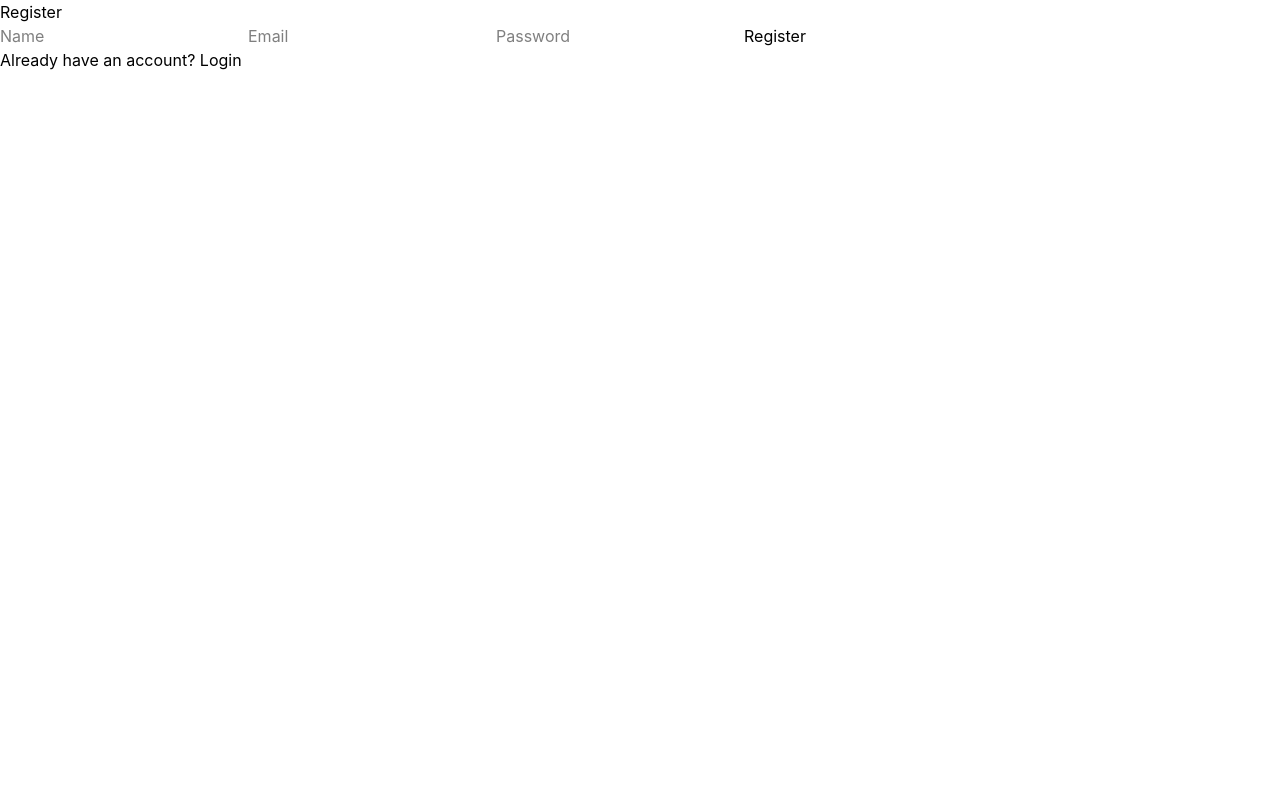
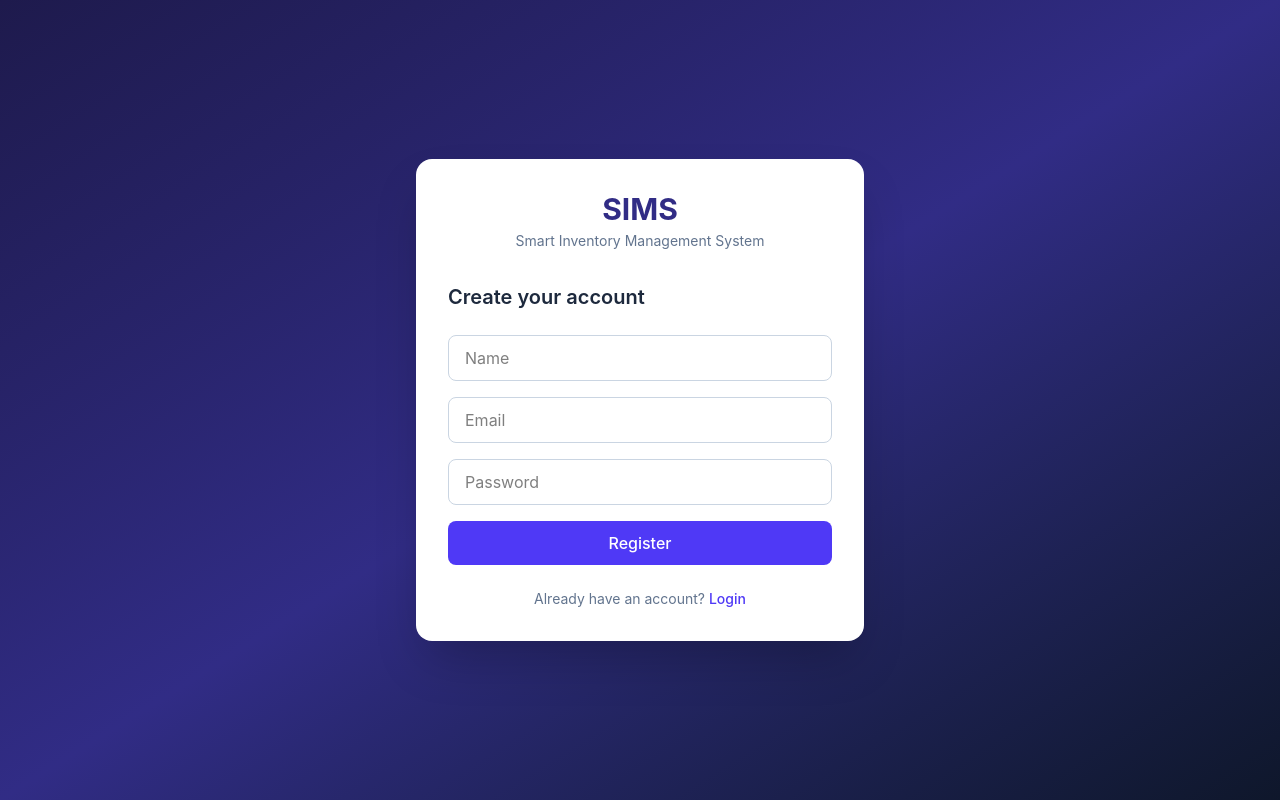
Before and after one commit to Sunita-lab/SIMS---Smart-Inventory-Management-System, a React (Vite) app in the folder client/: page /register in a window 1280 px wide. Built offline with nearby package versions, Linux system fonts and the light colour scheme.

Commit message:
style: modernize Register and Dashboard pages with vibrant gradients

```diff
--- a/client/src/pages/Dashboard.jsx
+++ b/client/src/pages/Dashboard.jsx
@@ -1,4 +1,5 @@
 import { useState, useEffect } from 'react';
+import { Package, Users, Boxes, AlertTriangle } from 'lucide-react';
 import API from '../api/axios';
 import Navbar from '../components/Navbar';
 
@@ -25,19 +26,66 @@ function Dashboard() {
     fetchStats();
   }, []);
 
+  const cards = [
+    {
+      title: 'Total Products',
+      value: stats.totalProducts,
+      icon: <Package className="w-6 h-6 text-white" />,
+      gradient: 'from-indigo-500 to-indigo-700',
+    },
+    {
+      title: 'Total Suppliers',
+      value: stats.totalSuppliers,
+      icon: <Users className="w-6 h-6 text-white" />,
+      gradient: 'from-violet-500 to-purple-700',
+    },
+    {
+      title: 'Total Stock',
+      value: stats.totalStock,
+      icon: <Boxes className="w-6 h-6 text-white" />,
+      gradient: 'from-emerald-500 to-emerald-700',
+    },
+    {
+      title: 'Low Stock Alerts',
+      value: stats.lowStockCount,
+      icon: <AlertTriangle className="w-6 h-6 text-white" />,
+      gradient: 'from-amber-500 to-orange-600',
+    },
+  ];
+
   return (
-    <div>
+    <div className="min-h-screen bg-slate-100">
       <Navbar />
-      <div style={{ padding: '20px' }}>
-        <h2>Dashboard</h2>
+      <div className="max-w-7xl mx-auto px-6 py-10">
+        <div className="mb-8">
+        <h2 className="text-3xl font-extrabold text-slate-900 tracking-tight">
+        Dashboard
+       </h2>
+       <p className="text-slate-500 mt-1">
+       Here's an overview of your inventory today.
+      </p>
+      <div className="h-1 w-16 bg-gradient-to-r from-indigo-600 to-emerald-500 rounded-full mt-3"></div>
+      </div>
         {loading ? (
-          <p>Loading dashboard...</p>
+          <p className="text-slate-500">Loading dashboard...</p>
         ) : (
-          <div style={{ display: 'grid', gridTemplateColumns: 'repeat(4, 1fr)', gap: '16px', marginTop: '24px' }}>
-            <StatCard title="Total Products" value={stats.totalProducts} />
-            <StatCard title="Total Suppliers" value={stats.totalSuppliers} />
-            <StatCard title="Total Stock" value={stats.totalStock} />
-            <StatCard title="Low Stock Alerts" value={stats.lowStockCount} highlight={stats.lowStockCount > 0} />
+          <div className="grid grid-cols-1 sm:grid-cols-2 lg:grid-cols-4 gap-6">
+            {cards.map((c, i) => (
+              <div
+                key={i}
+                className="bg-white rounded-2xl shadow-lg hover:shadow-xl transition-shadow overflow-hidden"
+              >
+                <div className={`bg-gradient-to-br ${c.gradient} p-5`}>
+                  <div className="w-11 h-11 bg-white/20 rounded-lg flex items-center justify-center backdrop-blur-sm">
+                    {c.icon}
+                  </div>
+                </div>
+                <div className="p-5">
+                  <p className="text-slate-500 text-sm">{c.title}</p>
+                  <h3 className="text-3xl font-bold text-slate-900 mt-1">{c.value}</h3>
+                </div>
+              </div>
+            ))}
           </div>
         )}
       </div>
@@ -45,20 +93,4 @@ function Dashboard() {
   );
 }
 
-function StatCard({ title, value, highlight }) {
-  return (
-    <div
-      style={{
-        border: '1px solid #ddd',
-        borderRadius: '8px',
-        padding: '16px',
-        backgroundColor: highlight ? '#fff3cd' : '#fff',
-      }}
-    >
-      <p style={{ color: '#666', fontSize: '14px' }}>{title}</p>
-      <h3 style={{ fontSize: '28px', margin: '8px 0 0' }}>{value}</h3>
-    </div>
-  );
-}
-
 export default Dashboard;
--- a/client/src/pages/Register.jsx
+++ b/client/src/pages/Register.jsx
@@ -24,16 +24,60 @@ function Register() {
   };
 
   return (
-    <div>
-      <h2>Register</h2>
-      {error && <p style={{ color: 'red' }}>{error}</p>}
-      <form onSubmit={handleSubmit}>
-        <input name="name" placeholder="Name" onChange={handleChange} required />
-        <input name="email" type="email" placeholder="Email" onChange={handleChange} required />
-        <input name="password" type="password" placeholder="Password" onChange={handleChange} required />
-        <button type="submit">Register</button>
-      </form>
-      <p>Already have an account? <Link to="/login">Login</Link></p>
+    <div className="min-h-screen flex items-center justify-center bg-gradient-to-br from-indigo-950 via-indigo-900 to-slate-900 px-4">
+      <div className="bg-white rounded-2xl shadow-2xl p-8 w-full max-w-md">
+        <div className="text-center mb-8">
+          <h1 className="text-3xl font-bold text-indigo-900">SIMS</h1>
+          <p className="text-slate-500 text-sm mt-1">Smart Inventory Management System</p>
+        </div>
+
+        <h2 className="text-xl font-semibold text-slate-800 mb-6">Create your account</h2>
+
+        {error && (
+          <div className="bg-red-50 text-red-600 text-sm px-4 py-2 rounded-lg mb-4">
+            {error}
+          </div>
+        )}
+
+        <form onSubmit={handleSubmit} className="space-y-4">
+          <input
+            name="name"
+            placeholder="Name"
+            onChange={handleChange}
+            required
+            className="w-full px-4 py-2.5 border border-slate-300 rounded-lg focus:outline-none focus:ring-2 focus:ring-indigo-500 focus:border-transparent"
+          />
+          <input
+            name="email"
+            type="email"
+            placeholder="Email"
+            onChange={handleChange}
+            required
+            className="w-full px-4 py-2.5 border border-slate-300 rounded-lg focus:outline-none focus:ring-2 focus:ring-indigo-500 focus:border-transparent"
+          />
+          <input
+            name="password"
+            type="password"
+            placeholder="Password"
+            onChange={handleChange}
+            required
+            className="w-full px-4 py-2.5 border border-slate-300 rounded-lg focus:outline-none focus:ring-2 focus:ring-indigo-500 focus:border-transparent"
+          />
+          <button
+            type="submit"
+            className="w-full bg-indigo-600 hover:bg-indigo-700 text-white font-medium py-2.5 rounded-lg transition-colors"
+          >
+            Register
+          </button>
+        </form>
+
+        <p className="text-center text-sm text-slate-500 mt-6">
+          Already have an account?{' '}
+          <Link to="/login" className="text-indigo-600 font-medium hover:underline">
+            Login
+          </Link>
+        </p>
+      </div>
     </div>
   );
 }
```
